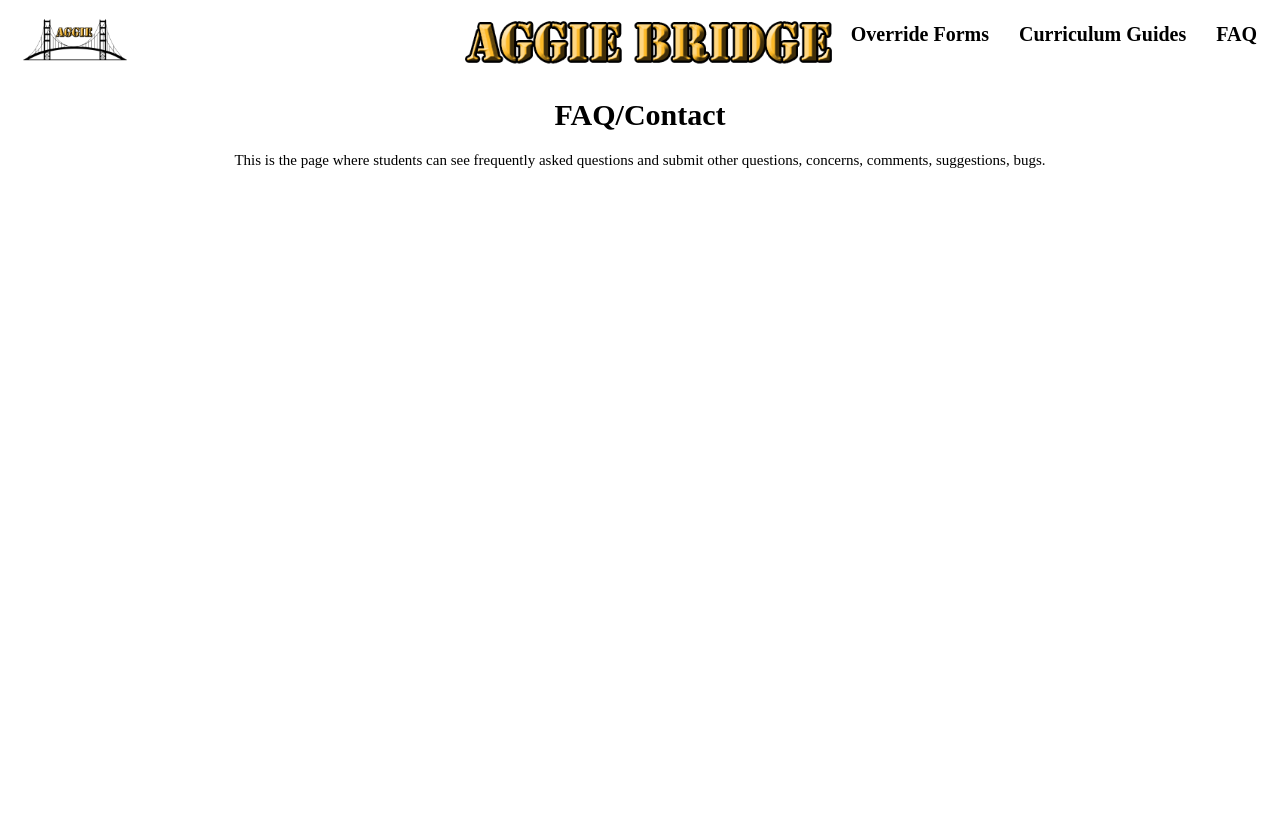
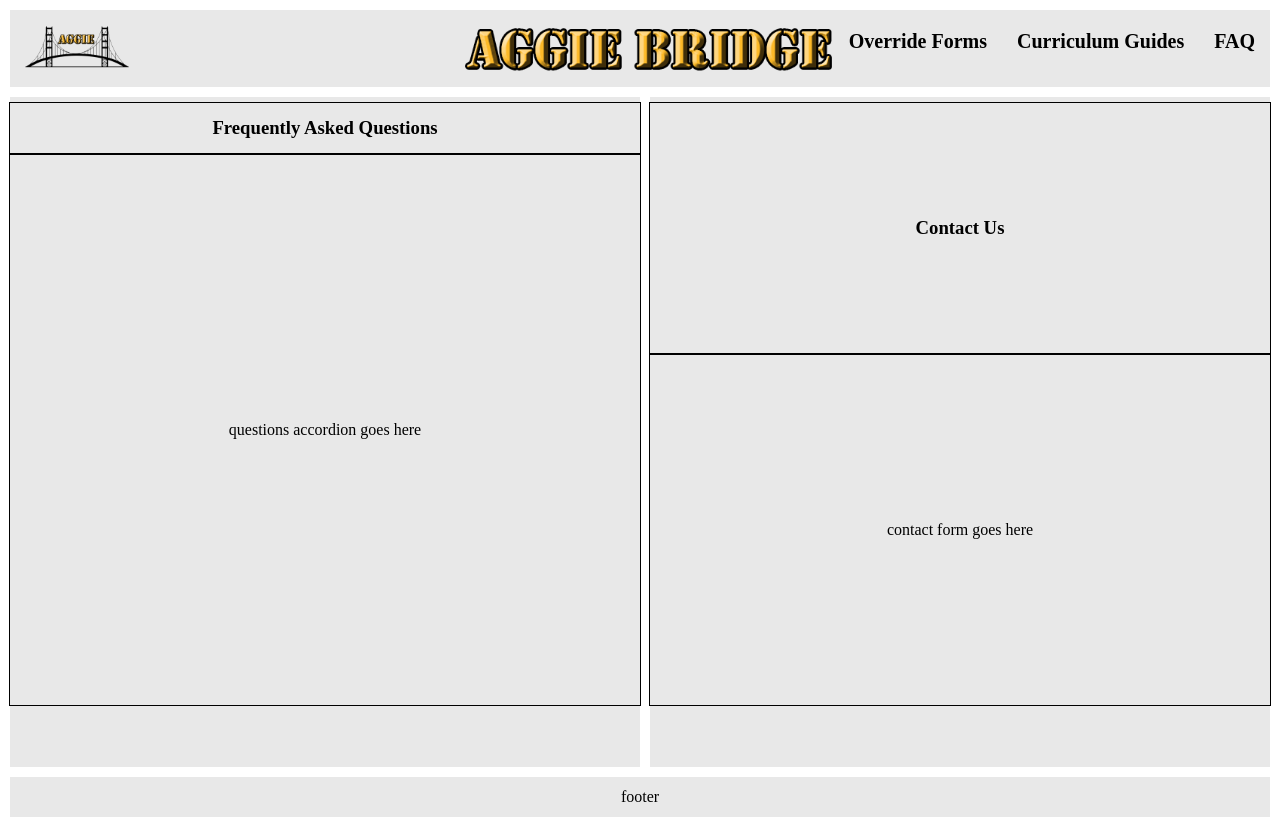
Before and after one commit to jadenandrews831/Senior-Project, a Django app: page /contact/ in a window 1280 px wide. Before the commit the page ends 168 px from the top, so only its background shows below. Run offline with Django 4.2, Linux system fonts and the light colour scheme.

Commit message:
updated page layouts

```diff
--- a/AggieHub/pages/tasks.py
+++ b/AggieHub/pages/tasks.py
@@ -19,7 +19,8 @@ def task2():
 def task3(term):
     global success
     scrape = ScrAApe(success)
-    subjects = scrape.get_subjects(term)
+    subjects = scrape.get_subject(term)
+    print(list(subjects.keys()))
     return list(subjects.keys())
 
 #get courses - under construction
--- a/AggieHub/pages/views.py
+++ b/AggieHub/pages/views.py
@@ -33,7 +33,7 @@ def get_subjects(request):
 
 def get_courses(request):
     if (request.method == 'POST'):
-        subject = request.POST.get('subject')
+        subject = request.POST['subject']
         response = {
             'courses': task4(subject)
         }
--- /dev/null
+++ b/AggieHub/static/css/contact.css
@@ -0,0 +1,95 @@
+body {
+    overflow: auto;
+    display: grid;
+    grid-template-areas:
+        "nav nav"
+        "aside main"
+        "aside main"
+        "footer footer";
+    grid-template-rows: 77px 400px 260px 40px;
+    grid-template-columns: 50% 1fr;
+    gap: 10px;
+    margin: 10px;
+}
+
+nav, aside, main, footer {
+  background-color: #E8E8E8;
+}
+
+.banner {
+    grid-area: nav;
+    padding: 5px 0 0 0;
+}
+
+.faq {
+    grid-area: aside;
+    padding: 5px 0 0 0;
+    display: flex;
+    align-items: center;
+    flex-direction: column;
+}
+
+#title {
+    border: thin solid black;
+    display: flex;
+    justify-content: center;
+    align-items: center;
+    height: 50px;
+    width: 100%;
+}
+
+#info {
+    border: thin solid black;
+    display: flex;
+    justify-content: center;
+    align-items: center;
+    height: 250px;
+    width: 100%;
+}
+
+#questions {
+    border: thin solid black;
+    display: flex;
+    justify-content: center;
+    align-items: center;
+    width: 100%;
+    height: 550px;
+}
+
+#contact_form {
+    border: thin solid black;
+    display: flex;
+    justify-content: center;
+    align-items: center;
+    height: 350px;
+    width: 100%;
+}
+
+.contact {
+    grid-area: main;
+    padding: 5px 0 0 0;
+    display: flex;
+    flex-direction: column;
+    align-items: center;
+}
+
+.footer {
+    grid-area: footer;
+    display: flex;
+    align-items: center;
+    justify-content: center;
+}
+
+@media all and (max-width: 575px) {
+    body {
+        grid-template-areas:
+            "nav"
+            "aside"
+            "main"
+            "footer";
+        grid-template-rows: 77px 725px 400px 260px 40px;
+        grid-template-columns: 1fr;
+        gap: 10px;
+        margin: 0;
+    }
+}
--- a/AggieHub/static/css/pages.css
+++ /dev/null
@@ -1,11 +0,0 @@
-h1 {
-    font-family: 'Times New Roman', Times, serif;
-    font-size: 30px;
-    text-align: center;
-}
-
-p {
-    font-family: 'Times New Roman', Times, serif;
-    font-size: 15px;
-    text-align: center;
-}
--- a/AggieHub/templates/contact.html
+++ b/AggieHub/templates/contact.html
@@ -1,4 +1,3 @@
-
 {% load static %}
 
 <!DOCTYPE html>
@@ -6,15 +5,40 @@
     <head>
         <meta charset="UTF-8">
         <title>Contact Us</title>
-        <link rel="stylesheet" href={% static 'css/pages.css' %}>
+        <link rel="stylesheet" href={% static 'css/contact.css' %}>
     </head>
     <body>
-        <header>
+        <nav class = "banner">
             {% include 'navigation.html' %}
-        </header>
+        </nav>
 
-        <h1>FAQ/Contact</h1>
-        <p>This is the page where students can see frequently asked questions and submit other questions, concerns, comments, suggestions, bugs.</p>
+        <aside class = "faq">
+            <section id = "title">
+                <h3> Frequently Asked Questions </h3>
+            </section>
+            <section id = "questions">
+                <p>questions accordion goes here</p>
+                <!--q1: who is my academic advisor? how do i get in contact with them?-->
+                <!--q2: what is considered part-time or full-time status?-->
+                <!--q3: how do i download my override form?-->
+            </section>
+        </aside>
 
+        <main class = "contact">
+            <section id = "info">
+                <h3> Contact Us </h3>
+            </section>
+            <section id = "contact_form">
+                <p> contact form goes here </p>
+                <!--banner-->
+                <!--student email (set up verification)-->
+                <!--topic (drop down)-->
+                <!--message-->
+            </section>
+        </main>
+
+        <footer class = "footer">
+            <p> footer </p>
+        </footer>
     </body>
 </html>
--- a/AggieHub/templates/home.html
+++ b/AggieHub/templates/home.html
@@ -22,11 +22,13 @@
                     },
                     success: function (response) {
                         console.log(response);
-                        var subjects = JSON.parse(response)
+                        var subjects = response;
                         var subject_select = $("#select_subject");
                         subject_select.empty();
                         subject_select.append('<option disabled="disabled" selected="selected">Select Subject</option>');
+                        //add each subject in subjects to the subject select drop dropdown
                         for (var i = 0; i < subjects.length; i++) {
+                            print(subjects[i]);
                             subject_select.append('<option value="' + subjects[i] + '">' + subjects[i] + '</option>');
                         }
                     }
@@ -445,7 +447,7 @@
                 </tr>
         </table>
     </section>
-    <footer class  = "more">
+    <footer class  = "footer">
         <p>Footer</p>
     </footer>
 </body>
--- a/AggieHub/templates/navigation.html
+++ b/AggieHub/templates/navigation.html
@@ -1,7 +1,7 @@
 <!DOCTYPE html>
 {% load static %}
 
-<link rel="stylesheet" href="{% static 'css/style.css' %}">
+<link rel="stylesheet" href="{% static 'css/navbar.css' %}">
 
 <nav class="navigation-bar">
   <a href = "{% url 'home'%}"><img src= "\static\images\logo.png" width: "500" alt="Logo"></a>
```
Also changed, not shown: AggieHub/static/css/guides.css (added, +69 -0 lines), AggieHub/static/css/homepage.css (+2 -8 lines), AggieHub/static/css/override.css (added, +85 -0 lines), AggieHub/templates/guides.html (+28 -4 lines), AggieHub/templates/override.html (+27 -4 lines), AggieHub/static/css/navbar.css (renamed from AggieHub/static/css/style.css), README.md, 7 other files.
